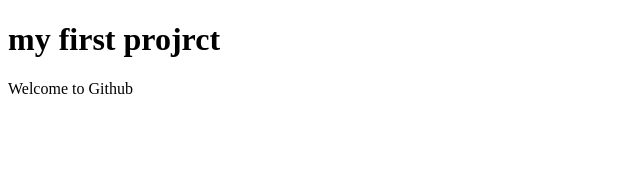
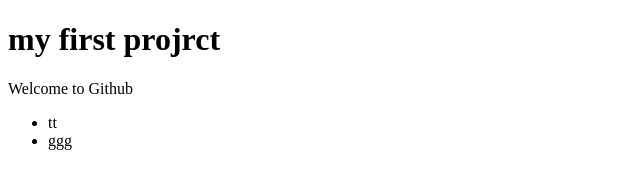
Before and after one commit to Aisha-Qosim/collabe, a plain HTML site: page index.html in a window 1280 px wide. Shown: the full height of the page, 0-640 px from the left. Drawn offline with Linux system fonts and the light colour scheme.

Commit message:
my last commit

```diff
--- a/index.html
+++ b/index.html
@@ -9,5 +9,9 @@
 <body>
     <h1>my first projrct</h1>
     <p>Welcome to Github</p>
+    <ul>
+        <li>tt</li>
+        <li>ggg</li>
+    </ul>
 </body>
 </html>
```
